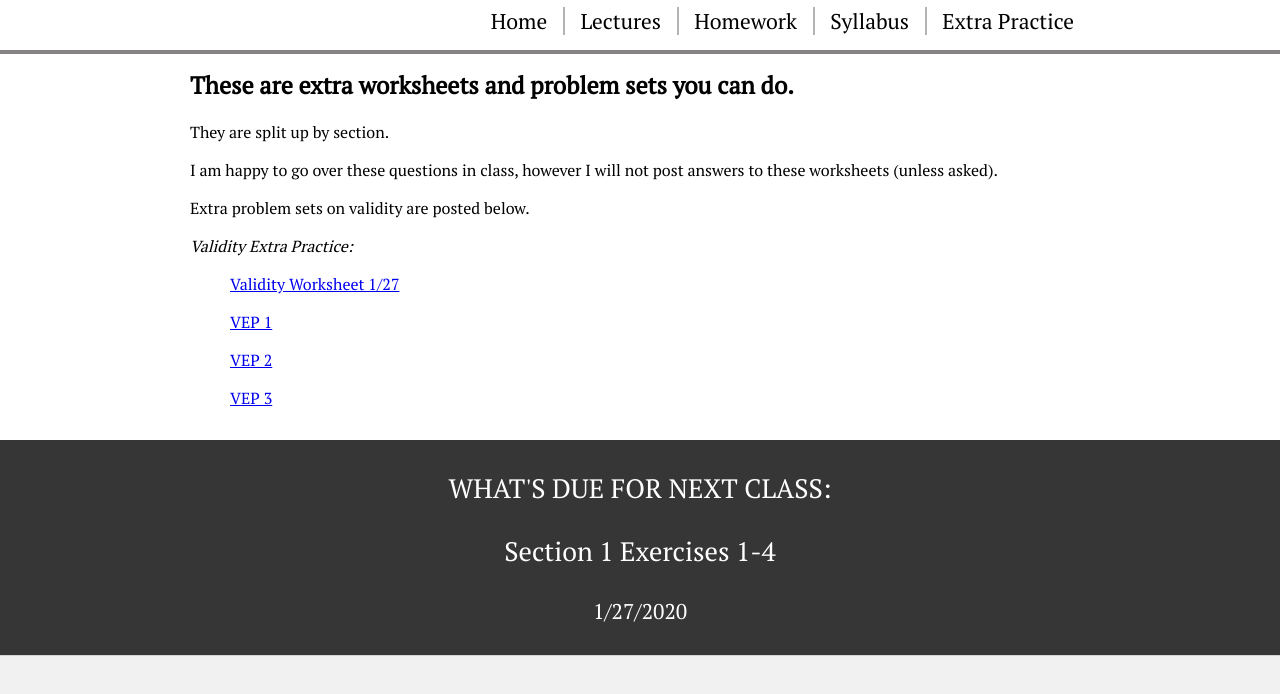
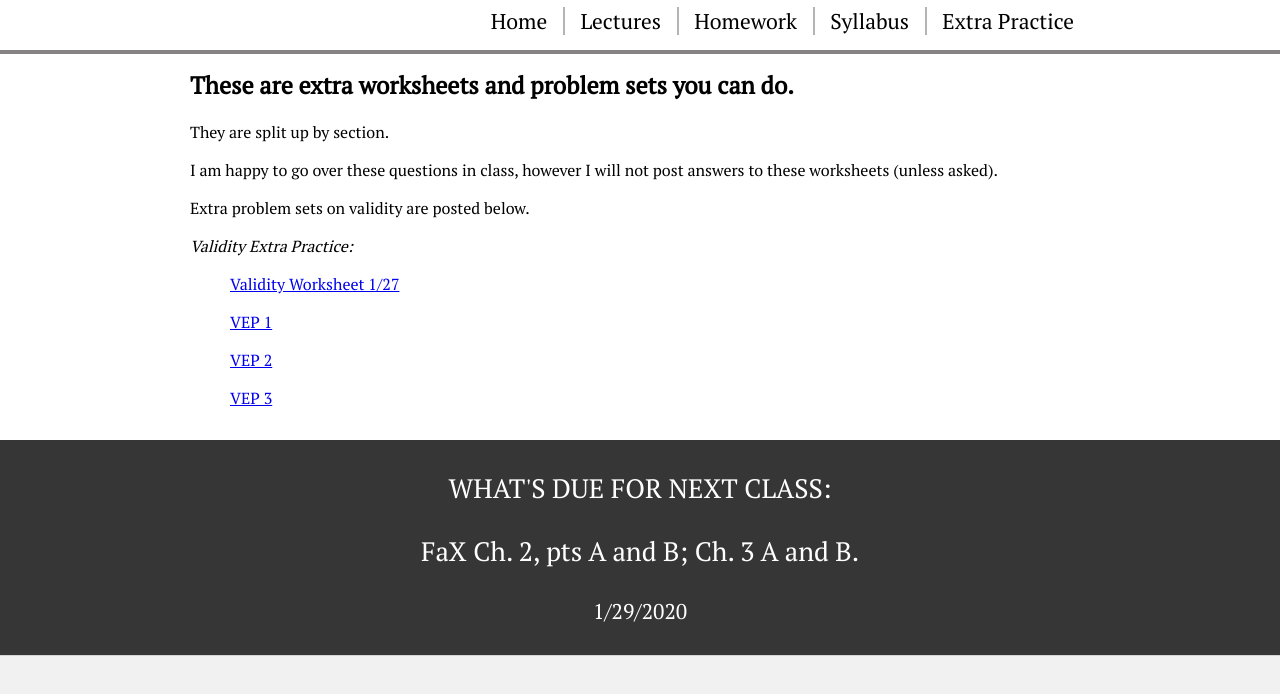
Before and after one commit to caleychowland/caleychowland.github.io, a plain HTML site: page Extra Practice.html in a window 1280 px wide. Shown: the part 126-820 px from the top of the page. Drawn offline with nearby package versions, Linux system fonts and the light colour scheme.

Commit message:
Add files via upload

```diff
--- a/Extra Practice.html
+++ b/Extra Practice.html
@@ -190,8 +190,8 @@
 
 		<div id="quote-area">
 			<div class="normal-wrapper">
-				<h3>WHAT'S DUE FOR NEXT CLASS: <p>Section 1 Exercises 1-4</p></h3>
-				<h4>1/27/2020</h4>
+				<h3>WHAT'S DUE FOR NEXT CLASS: <p>FaX Ch. 2, pts A and B; Ch. 3 A and B.</p></h3>
+				<h4>1/29/2020</h4>
 			</div>
 		</div>
 
```
Also changed, not shown: Homework.html (+2 -2 lines), Syllabus.html (+2 -2 lines), index.html (+2 -2 lines).
